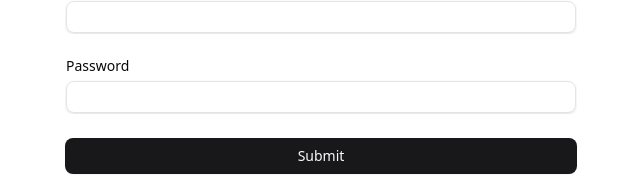
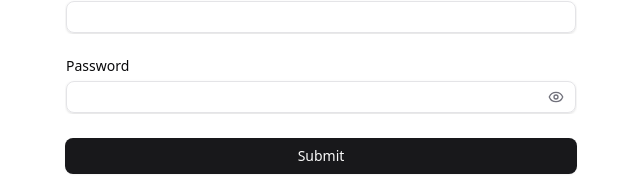
Before and after one commit to lucasd09/nextjs-template-v2, a Next.js app: page /sign-in in a window 1280 px wide. Shown: the part 348-524 px from the top of the page, without its empty margins (319-959 px from the left). Built offline with nearby package versions, Linux system fonts and the light colour scheme.

Commit message:
feat: added actions and sign-in-form props

```diff
--- a/package.json
+++ b/package.json
@@ -16,9 +16,11 @@
     "clsx": "^2.1.1",
     "lucide-react": "^0.512.0",
     "next": "15.3.3",
+    "next-themes": "^0.4.6",
     "react": "^19.0.0",
     "react-dom": "^19.0.0",
     "react-hook-form": "^7.57.0",
+    "sonner": "^2.0.5",
     "tailwind-merge": "^3.3.0",
     "zod": "^3.25.51"
   },
--- a/src/app/(public)/layout.tsx
+++ b/src/app/(public)/layout.tsx
@@ -1,5 +1,7 @@
 import { PropsWithChildren } from "react";
 
 export default function PublicLayout({ children }: PropsWithChildren) {
-  return <div className="flex justify-center items-center h-screen">{children}</div>
+  return <div className="flex justify-center items-center h-screen">
+    {children}
+  </div>
 }
--- /dev/null
+++ b/src/app/(public)/sign-in/actions.ts
@@ -0,0 +1,13 @@
+"use server";
+
+import { SignInFormData } from "@/components/sign-in-form/types";
+import { cookies } from "next/headers";
+import { redirect } from "next/navigation";
+
+export const signIn = async (data: SignInFormData) => {
+  const jar = await cookies();
+
+  await jar.set("token", data.email);
+
+  redirect("/");
+};
--- a/src/app/(public)/sign-in/page.tsx
+++ b/src/app/(public)/sign-in/page.tsx
@@ -1,11 +1,11 @@
 import { SignInForm } from "@/components/sign-in-form";
+import { signIn } from "./actions";
 
 export default function SignInPage() {
-
   return (
     <div className="max-w-lg w-full space-y-6">
       <h1 className="text-center">Sign in to your Account</h1>
-      <SignInForm />
+      <SignInForm onFormSubmit={signIn} />
     </div>
   );
 }
--- a/src/app/(public)/sign-up/page.tsx
+++ b/src/app/(public)/sign-up/page.tsx
@@ -1,7 +1,5 @@
 export default function SignUpPage() {
   return (
-    <main>
-      <div>Sign up</div>
-    </main>
+    <div>Sign up</div>
   );
 }
--- a/src/app/layout.tsx
+++ b/src/app/layout.tsx
@@ -2,6 +2,7 @@ import type { Metadata } from "next";
 import "./globals.css";
 import { PropsWithChildren } from "react";
 import { APP_DESCRIPTION, APP_NAME } from "@/lib/app-config";
+import { Toaster } from "@/components/ui/sonner";
 
 export const metadata: Metadata = {
   title: APP_NAME,
@@ -11,7 +12,10 @@ export const metadata: Metadata = {
 export default function RootLayout({ children }: PropsWithChildren) {
   return (
     <html lang="en">
-      <body>{children}</body>
+      <body>
+        <main>{children}</main>
+        <Toaster />
+      </body>
     </html>
   );
 }
--- a/src/components/sign-in-form/index.tsx
+++ b/src/components/sign-in-form/index.tsx
@@ -1,18 +1,14 @@
 'use client'
 import { useZodForm } from "@/lib/hooks/use-zod-form"
-import { SignInFormData, signInFormSchema } from "./types"
+import { SignInFormProps, signInFormSchema } from "./types"
 import { Form } from "../form"
 import { Input } from "../ui/input"
 import { Button } from "../ui/button"
 
-export const SignInForm = () => {
+export const SignInForm = ({ onFormSubmit }: SignInFormProps) => {
   const form = useZodForm({ schema: signInFormSchema })
 
-  const handleFormSubmit = async (data: SignInFormData) => {
-    console.log(data);
-  }
-
-  return <Form form={form} onSubmit={handleFormSubmit}>
+  return <Form form={form} onSubmit={onFormSubmit}>
     <Input name="email" form={form} />
     <Input name="password" type="password" form={form} />
     <Button className="w-full">Submit</Button>
--- a/src/components/ui/input/index.tsx
+++ b/src/components/ui/input/index.tsx
@@ -1,11 +1,12 @@
 "use client";
 
 import { cn } from "@/lib/utils";
-import { ChangeEvent, ForwardedRef } from "react";
+import { ChangeEvent, ForwardedRef, useState } from "react";
 import { FieldValues } from "react-hook-form";
 import { InputProps, InputRef } from "./types";
 import { FormInputBase } from "@/components/form/components/form-input-base";
 import { fixedForwardRef } from "@/lib/react";
+import { Eye, EyeOff } from "lucide-react";
 
 const InputBase = <TForm extends FieldValues>(
   {
@@ -18,10 +19,16 @@ const InputBase = <TForm extends FieldValues>(
     form,
     description,
     isSkeleton,
+    type = "text",
     ...props
   }: InputProps<TForm>,
   ref: ForwardedRef<InputRef>,
-) => (
+) => {
+  const [showPassword, setShowPassword] = useState(false);
+
+  const isPassword = type === "password";
+
+  return (
     <FormInputBase
       name={name}
       form={form}
@@ -36,25 +43,47 @@ const InputBase = <TForm extends FieldValues>(
           field?.onChange(event);
         };
 
-      const Comp = (
+        const inputElement = (
           <input
             className={cn(
               "flex h-8 w-full rounded-md border",
               "border-input bg-transparent px-3 py-1 text-sm",
-            " shadow-sm transition-colors file:border-0 file:bg-transparent",
-            " file:text-sm file:font-medium file:text-foreground ",
-            "placeholder:text-muted-foreground focus-visible:outline-none ",
+              "shadow-sm transition-colors file:border-0 file:bg-transparent",
+              "file:text-sm file:font-medium file:text-foreground",
+              "placeholder:text-muted-foreground focus-visible:outline-none",
               "focus-visible:ring-1 focus-visible:ring-ring disabled:cursor-not-allowed",
-            " disabled:opacity-50",
+              "disabled:opacity-50",
               className,
             )}
             ref={ref}
             {...props}
             {...field}
+            type={isPassword && showPassword ? "text" : type}
             value={value}
             onChange={handleChange}
           />
         );
+
+        const Comp = isPassword ? (
+          <div className="relative">
+            {inputElement}
+            <button
+              type="button"
+              onClick={() => setShowPassword((prev) => !prev)}
+              className="absolute inset-y-0 right-3 flex items-center text-muted-foreground hover:text-foreground"
+              tabIndex={-1}
+            >
+              {showPassword ? (
+                <EyeOff className="size-4" />
+              ) : (
+                <Eye className="size-4" />
+              )}
+            </button>
+          </div>
+        ) : (
+          inputElement
+        );
+
         if (!label) {
           return Comp;
         }
@@ -63,5 +92,6 @@ const InputBase = <TForm extends FieldValues>(
       }}
     </FormInputBase>
   );
+};
 
 export const Input = fixedForwardRef(InputBase);
--- /dev/null
+++ b/src/components/ui/sonner.tsx
@@ -0,0 +1,26 @@
+"use client"
+
+import { useTheme } from "next-themes"
+import { CSSProperties } from "react"
+import { Toaster as Sonner, ToasterProps } from "sonner"
+
+const Toaster = ({ ...props }: ToasterProps) => {
+  const { theme = "system" } = useTheme()
+
+  return (
+    <Sonner
+      theme={theme as ToasterProps["theme"]}
+      className="toaster group"
+      style={
+        {
+          "--normal-bg": "var(--popover)",
+          "--normal-text": "var(--popover-foreground)",
+          "--normal-border": "var(--border)",
+        } as CSSProperties
+      }
+      {...props}
+    />
+  )
+}
+
+export { Toaster }
```
Also changed, not shown: 1 other file (tests, documents, lock files or other folders). Lines whose indentation alone changed are shown as unchanged.
